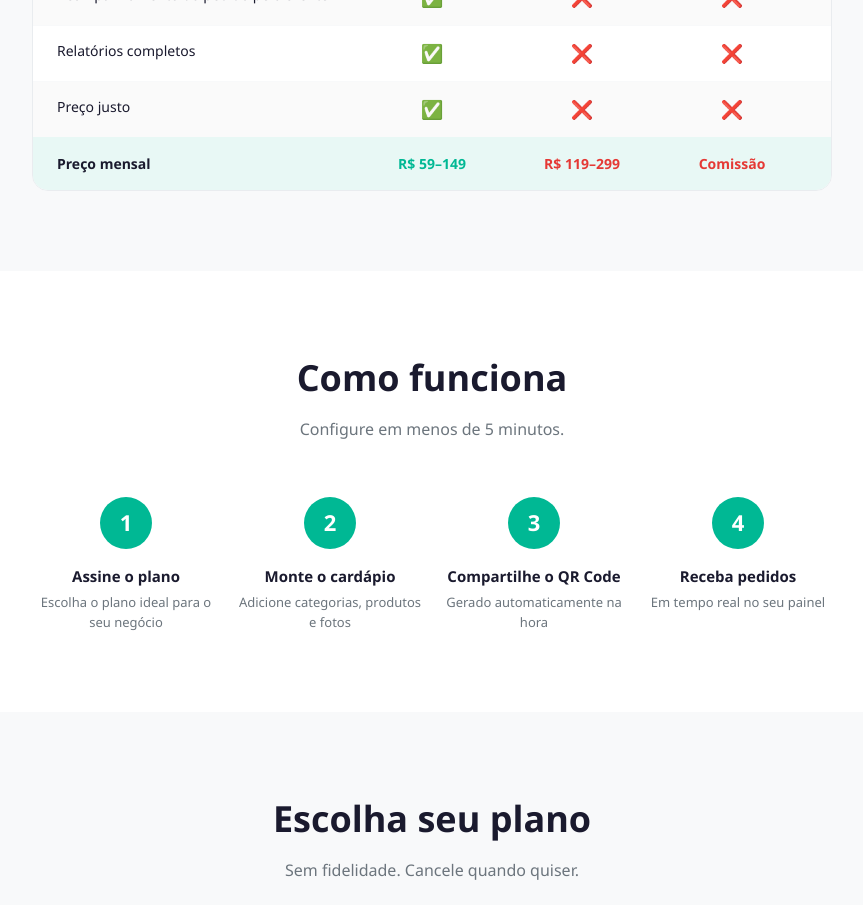
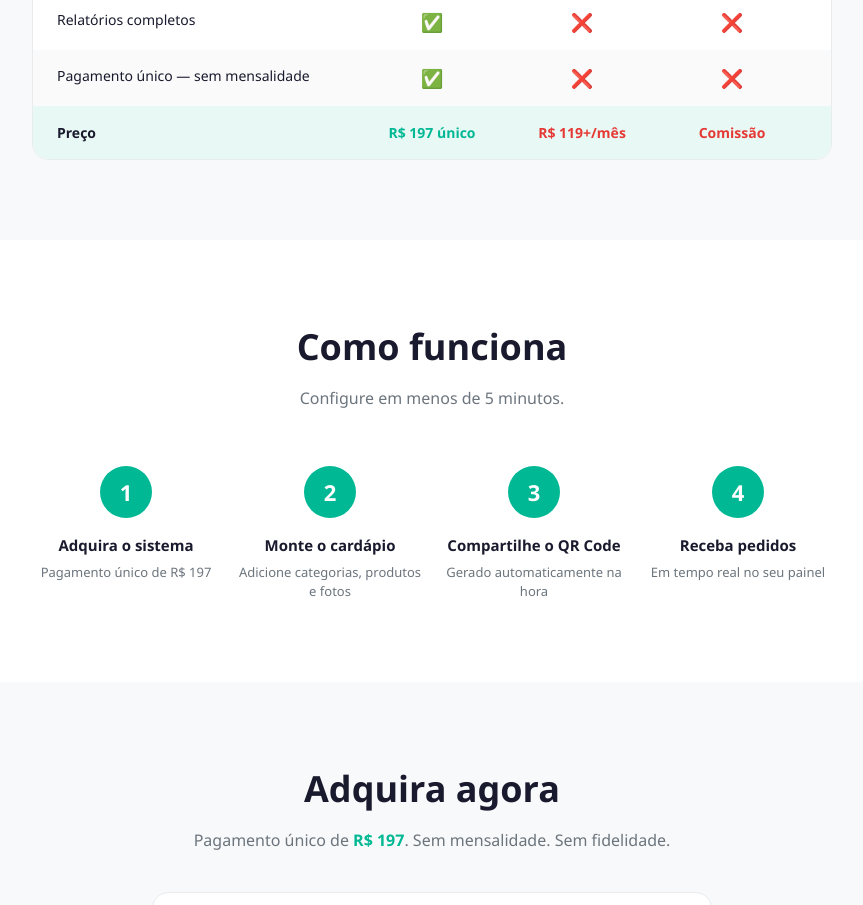
Before and after one commit to nexaragency/cardapio-saas, a Next.js app: page /landing in a window 1280 px wide. Shown: the part 1880-2785 px from the top of the page, without its empty margins (208-1071 px from the left). Built offline with nearby package versions, Linux system fonts and the light colour scheme.

Commit message:
feat: landing page com preco unico R$ 197

```diff
--- a/src/app/landing/page.js
+++ b/src/app/landing/page.js
@@ -2,62 +2,7 @@
 
 import { useState } from 'react'
 
-const PLANS = [
-  {
-    id: 'starter',
-    name: 'Starter',
-    price: 59,
-    desc: 'Ideal para quem está começando',
-    features: [
-      'Cardápio digital ilimitado',
-      'Pedidos via delivery',
-      'QR Code geral',
-      'Relatórios básicos',
-      'Suporte via chat'
-    ]
-  },
-  {
-    id: 'pro',
-    name: 'Pro',
-    price: 99,
-    desc: 'Para restaurantes com salão',
-    highlight: true,
-    features: [
-      'Tudo do Starter',
-      'Gestão do Salão completa',
-      'QR Code por mesa',
-      'Identificação automática de mesa',
-      'Histórico de clientes'
-    ]
-  },
-  {
-    id: 'premium',
-    name: 'Premium',
-    price: 149,
-    desc: 'Para operações maiores',
-    features: [
-      'Tudo do Pro',
-      'Personalização de cores do cardápio',
-      'Exportar relatórios em PDF',
-      'Seção de destaques no cardápio',
-      'Suporte prioritário via chat'
-    ]
-  }
-]
-
-const COMPARATIVO = [
-  { recurso: 'Cardápio digital', nexar: true, anotaai: true, ifood: true },
-  { recurso: 'Gestão de delivery', nexar: true, anotaai: true, ifood: true },
-  { recurso: 'Gestão do salão com QR Code por mesa', nexar: true, anotaai: false, ifood: false },
-  { recurso: 'Pedidos em tempo real', nexar: true, anotaai: true, ifood: false },
-  { recurso: 'Sem comissão por pedido', nexar: true, anotaai: true, ifood: false },
-  { recurso: 'Acompanhamento do pedido pelo cliente', nexar: true, anotaai: false, ifood: false },
-  { recurso: 'Relatórios completos', nexar: true, anotaai: false, ifood: false },
-  { recurso: 'Preço justo', nexar: true, anotaai: false, ifood: false },
-]
-
 export default function Landing() {
-  const [selectedPlan, setSelectedPlan] = useState('pro')
   const [cpfCnpj, setCpfCnpj] = useState('')
   const [phone, setPhone] = useState('')
   const [name, setName] = useState('')
@@ -91,14 +36,14 @@ export default function Landing() {
     if (tenantError) { setError('Erro ao criar conta: ' + tenantError.message); setProcessing(false); return }
 
     await supabase.from('users').insert({ id: userId, tenant_id: tenant.id, email, name })
-    await supabase.from('subscriptions').insert({ tenant_id: tenant.id, status: 'pending', plan_name: selectedPlan })
+    await supabase.from('subscriptions').insert({ tenant_id: tenant.id, status: 'pending', plan_name: 'premium' })
 
     const res = await fetch('/api/asaas/checkout', {
       method: 'POST',
       headers: { 'Content-Type': 'application/json' },
       body: JSON.stringify({
         tenant_id: tenant.id,
-        plan_name: selectedPlan,
+        plan_name: 'premium',
         email,
         name,
         cpfCnpj: cpfCnpj.replace(/\D/g, ''),
@@ -111,6 +56,26 @@ export default function Landing() {
 
     window.location.href = data.payment_url
   }
+
+  const features = [
+    { icon: '📱', title: 'Cardápio Digital', desc: 'Seu cardápio sempre atualizado, acessível por QR Code em qualquer celular. Sem baixar aplicativo.' },
+    { icon: '🛵', title: 'Gestão de Delivery', desc: 'Receba pedidos com endereço, bairro e taxa de entrega calculada automaticamente.' },
+    { icon: '🪑', title: 'Gestão do Salão', desc: 'QR Code individual por mesa. O pedido chega identificado sem o garçom precisar perguntar nada.' },
+    { icon: '📋', title: 'Pedidos em Tempo Real', desc: 'Acompanhe cada pedido do recebimento até a entrega. Status atualizado automaticamente.' },
+    { icon: '📊', title: 'Relatórios Completos', desc: 'Faturamento do dia, ticket médio, produtos mais vendidos e bairros com mais pedidos.' },
+    { icon: '⚡', title: 'Configure em Minutos', desc: 'Cadastre seu restaurante, adicione os produtos e compartilhe o link. Sem complicação.' }
+  ]
+
+  const COMPARATIVO = [
+    { recurso: 'Cardápio digital', nexar: true, anotaai: true, ifood: true },
+    { recurso: 'Gestão de delivery', nexar: true, anotaai: true, ifood: true },
+    { recurso: 'Gestão do salão com QR Code por mesa', nexar: true, anotaai: false, ifood: false },
+    { recurso: 'Pedidos em tempo real', nexar: true, anotaai: true, ifood: false },
+    { recurso: 'Sem comissão por pedido', nexar: true, anotaai: true, ifood: false },
+    { recurso: 'Acompanhamento do pedido pelo cliente', nexar: true, anotaai: false, ifood: false },
+    { recurso: 'Relatórios completos', nexar: true, anotaai: false, ifood: false },
+    { recurso: 'Pagamento único — sem mensalidade', nexar: true, anotaai: false, ifood: false },
+  ]
 
   return (
     <div style={{ fontFamily: 'Segoe UI, sans-serif', background: '#fff', color: '#1A1A2E' }}>
@@ -131,17 +96,17 @@ export default function Landing() {
       </nav>
 
       {/* HERO */}
-      <section style={{ paddingTop: 120, paddingBottom: 80, background: 'linear-gradient(180deg, #F0FDF9 0%, #fff 100%)', textAlign: 'center', padding: '140px 24px 80px' }}>
+      <section style={{ paddingTop: 140, paddingBottom: 80, background: 'linear-gradient(180deg, #F0FDF9 0%, #fff 100%)', textAlign: 'center', padding: '140px 24px 80px' }}>
         <div style={{ maxWidth: 740, margin: '0 auto' }}>
           <div style={{ display: 'inline-flex', alignItems: 'center', gap: 8, background: '#1A1A2E', borderRadius: 20, padding: '6px 16px', fontSize: 13, color: '#fff', fontWeight: 600, marginBottom: 28 }}>
             <img src="/nexar.png" alt="Nexar" style={{ width: 16, height: 16, objectFit: 'contain' }} />
             Nexar Agency
           </div>
           <h1 style={{ fontSize: 52, fontWeight: 800, color: '#1A1A2E', margin: '0 0 20px', lineHeight: 1.15 }}>
-            Cardápio digital profissional para o seu negócio
+            Cardápio digital profissional por apenas <span style={{ color: '#00B894' }}>R$ 197</span>
           </h1>
           <p style={{ fontSize: 18, color: '#6C757D', margin: '0 0 16px', lineHeight: 1.7 }}>
-            Delivery, salão e relatórios em um só lugar. Receba pedidos em tempo real, gerencie suas mesas com QR Code e tenha o controle total do seu negócio.
+            Pagamento único, sem mensalidade. Delivery, salão e relatórios em um só lugar.
           </p>
           <p style={{ fontSize: 15, color: '#00B894', fontWeight: 600, margin: 0 }}>
             Desenvolvido pela Nexar Agency — tecnologia feita para o seu negócio crescer.
@@ -157,14 +122,7 @@ export default function Landing() {
             <p style={{ fontSize: 16, color: '#6C757D', margin: 0 }}>De delivery a salão, do cardápio aos relatórios — em um só sistema.</p>
           </div>
           <div style={{ display: 'grid', gridTemplateColumns: '1fr 1fr 1fr', gap: 24 }}>
-            {[
-              { icon: '📱', title: 'Cardápio Digital', desc: 'Seu cardápio sempre atualizado, acessível por QR Code em qualquer celular. Sem baixar aplicativo.' },
-              { icon: '🛵', title: 'Gestão de Delivery', desc: 'Receba pedidos com endereço, bairro e taxa de entrega calculada automaticamente.' },
-              { icon: '🪑', title: 'Gestão do Salão', desc: 'QR Code individual por mesa. O pedido chega identificado sem o garçom precisar perguntar nada.' },
-              { icon: '📋', title: 'Pedidos em Tempo Real', desc: 'Acompanhe cada pedido do recebimento até a entrega. Status atualizado automaticamente.' },
-              { icon: '📊', title: 'Relatórios Completos', desc: 'Faturamento do dia, ticket médio, produtos mais vendidos e bairros com mais pedidos.' },
-              { icon: '⚡', title: 'Configure em Minutos', desc: 'Cadastre seu restaurante, adicione os produtos e compartilhe o link. Sem complicação.' }
-            ].map(f => (
+            {features.map(f => (
               <div key={f.title} style={{ background: '#F8F9FA', borderRadius: 14, padding: 28 }}>
                 <div style={{ fontSize: 36, marginBottom: 16 }}>{f.icon}</div>
                 <div style={{ fontWeight: 700, fontSize: 16, color: '#1A1A2E', marginBottom: 8 }}>{f.title}</div>
@@ -198,9 +156,9 @@ export default function Landing() {
               </div>
             ))}
             <div style={{ display: 'grid', gridTemplateColumns: '2fr 1fr 1fr 1fr', padding: '16px 24px', background: '#E8F8F5' }}>
-              <div style={{ fontSize: 14, fontWeight: 700, color: '#1A1A2E' }}>Preço mensal</div>
-              <div style={{ fontSize: 14, fontWeight: 800, color: '#00B894', textAlign: 'center' }}>R$ 59–149</div>
-              <div style={{ fontSize: 14, fontWeight: 600, color: '#e53935', textAlign: 'center' }}>R$ 119–299</div>
+              <div style={{ fontSize: 14, fontWeight: 700, color: '#1A1A2E' }}>Preço</div>
+              <div style={{ fontSize: 14, fontWeight: 800, color: '#00B894', textAlign: 'center' }}>R$ 197 único</div>
+              <div style={{ fontSize: 14, fontWeight: 600, color: '#e53935', textAlign: 'center' }}>R$ 119+/mês</div>
               <div style={{ fontSize: 14, fontWeight: 600, color: '#e53935', textAlign: 'center' }}>Comissão</div>
             </div>
           </div>
@@ -214,7 +172,7 @@ export default function Landing() {
           <p style={{ fontSize: 16, color: '#6C757D', margin: '0 0 56px' }}>Configure em menos de 5 minutos.</p>
           <div style={{ display: 'grid', gridTemplateColumns: '1fr 1fr 1fr 1fr', gap: 16 }}>
             {[
-              { step: '1', title: 'Assine o plano', desc: 'Escolha o plano ideal para o seu negócio' },
+              { step: '1', title: 'Adquira o sistema', desc: 'Pagamento único de R$ 197' },
               { step: '2', title: 'Monte o cardápio', desc: 'Adicione categorias, produtos e fotos' },
               { step: '3', title: 'Compartilhe o QR Code', desc: 'Gerado automaticamente na hora' },
               { step: '4', title: 'Receba pedidos', desc: 'Em tempo real no seu painel' }
@@ -231,51 +189,42 @@ export default function Landing() {
         </div>
       </section>
 
-      {/* PLANOS + CHECKOUT */}
-      <section style={{ padding: '80px 24px', background: '#F8F9FA' }} id="planos">
-        <div style={{ maxWidth: 1000, margin: '0 auto' }}>
-          <div style={{ textAlign: 'center', marginBottom: 48 }}>
-            <h2 style={{ fontSize: 36, fontWeight: 700, margin: '0 0 12px' }}>Escolha seu plano</h2>
-            <p style={{ fontSize: 16, color: '#6C757D', margin: 0 }}>Sem fidelidade. Cancele quando quiser.</p>
+      {/* CHECKOUT */}
+      <section style={{ padding: '80px 24px', background: '#F8F9FA' }} id="adquirir">
+        <div style={{ maxWidth: 560, margin: '0 auto' }}>
+          <div style={{ textAlign: 'center', marginBottom: 40 }}>
+            <h2 style={{ fontSize: 36, fontWeight: 700, margin: '0 0 12px' }}>Adquira agora</h2>
+            <p style={{ fontSize: 16, color: '#6C757D', margin: 0 }}>Pagamento único de <strong style={{ color: '#00B894' }}>R$ 197</strong>. Sem mensalidade. Sem fidelidade.</p>
           </div>
 
-          <div style={{ display: 'grid', gridTemplateColumns: '1fr 1fr 1fr', gap: 20, marginBottom: 48 }}>
-            {PLANS.map(plan => (
-              <div key={plan.id} onClick={() => setSelectedPlan(plan.id)}
-                style={{ background: selectedPlan === plan.id ? '#00B894' : '#fff', border: selectedPlan === plan.id ? 'none' : '1px solid #E9ECEF', borderRadius: 16, padding: 28, cursor: 'pointer', position: 'relative', transition: 'all 0.15s' }}>
-                {plan.highlight && selectedPlan !== plan.id && (
-                  <div style={{ position: 'absolute', top: -12, left: '50%', transform: 'translateX(-50%)', background: '#1A1A2E', color: '#fff', fontSize: 11, fontWeight: 700, padding: '4px 14px', borderRadius: 20, whiteSpace: 'nowrap' }}>
-                    MAIS POPULAR
+          <div style={{ background: '#fff', border: '1px solid #E9ECEF', borderRadius: 16, padding: 32, marginBottom: 20 }}>
+            <div style={{ background: '#E8F8F5', border: '1px solid #00B894', borderRadius: 12, padding: '16px 20px', marginBottom: 24 }}>
+              <div style={{ fontWeight: 700, fontSize: 16, color: '#00B894', marginBottom: 8 }}>Nexar - Cardápio Digital</div>
+              <div style={{ display: 'flex', flexDirection: 'column', gap: 6 }}>
+                {[
+                  'Cardápio digital ilimitado',
+                  'Gestão de delivery com taxa por bairro',
+                  'Gestão do Salão + QR Code por mesa',
+                  'Pedidos em tempo real',
+                  'Relatórios completos + exportar PDF',
+                  'Histórico de clientes',
+                  'Personalização de cores',
+                  'Seção de destaques',
+                  'Suporte via chat'
+                ].map(f => (
+                  <div key={f} style={{ display: 'flex', alignItems: 'center', gap: 8 }}>
+                    <span style={{ color: '#00B894', fontSize: 12, fontWeight: 700 }}>✓</span>
+                    <span style={{ fontSize: 13, color: '#1A1A2E' }}>{f}</span>
                   </div>
-                )}
-                <div style={{ marginBottom: 16 }}>
-                  <div style={{ fontSize: 18, fontWeight: 700, color: selectedPlan === plan.id ? '#fff' : '#1A1A2E', marginBottom: 4 }}>{plan.name}</div>
-                  <div style={{ fontSize: 13, color: selectedPlan === plan.id ? 'rgba(255,255,255,0.75)' : '#6C757D' }}>{plan.desc}</div>
-                </div>
-                <div style={{ marginBottom: 20 }}>
-                  <span style={{ fontSize: 38, fontWeight: 800, color: selectedPlan === plan.id ? '#fff' : '#1A1A2E' }}>R$ {plan.price}</span>
-                  <span style={{ fontSize: 14, color: selectedPlan === plan.id ? 'rgba(255,255,255,0.75)' : '#6C757D' }}>/mês</span>
-                </div>
-                <div style={{ display: 'flex', flexDirection: 'column', gap: 8 }}>
-                  {plan.features.map(f => (
-                    <div key={f} style={{ display: 'flex', alignItems: 'center', gap: 8 }}>
-                      <div style={{ width: 16, height: 16, background: selectedPlan === plan.id ? 'rgba(255,255,255,0.2)' : '#E8F8F5', borderRadius: '50%', display: 'flex', alignItems: 'center', justifyContent: 'center', fontSize: 9, color: selectedPlan === plan.id ? '#fff' : '#00B894', fontWeight: 700, flexShrink: 0 }}>✓</div>
-                      <span style={{ fontSize: 13, color: selectedPlan === plan.id ? 'rgba(255,255,255,0.9)' : '#6C757D' }}>{f}</span>
-                    </div>
-                  ))}
-                </div>
-                {selectedPlan === plan.id && (
-                  <div style={{ marginTop: 16, padding: '6px', background: 'rgba(255,255,255,0.2)', borderRadius: 8, textAlign: 'center', fontSize: 12, fontWeight: 700, color: '#fff' }}>
-                    Selecionado
-                  </div>
-                )}
+                ))}
               </div>
-            ))}
-          </div>
+              <div style={{ marginTop: 16, paddingTop: 16, borderTop: '1px solid #00B89430', display: 'flex', justifyContent: 'space-between', alignItems: 'center' }}>
+                <span style={{ fontSize: 14, color: '#6C757D' }}>Total</span>
+                <span style={{ fontSize: 28, fontWeight: 800, color: '#00B894' }}>R$ 197</span>
+              </div>
+            </div>
 
-          {/* FORMULÁRIO */}
-          <div style={{ maxWidth: 480, margin: '0 auto', background: '#fff', border: '1px solid #E9ECEF', borderRadius: 16, padding: 32 }}>
-            <div style={{ fontSize: 12, fontWeight: 600, color: '#6C757D', letterSpacing: '0.8px', marginBottom: 20 }}>SEUS DADOS</div>
+            <div style={{ fontSize: 12, fontWeight: 600, color: '#6C757D', letterSpacing: '0.8px', marginBottom: 16 }}>SEUS DADOS</div>
 
             <input type="text" placeholder="Nome do restaurante *" value={name}
               onChange={e => setName(e.target.value)}
@@ -305,11 +254,11 @@ export default function Landing() {
 
             <button onClick={handleSubscribe} disabled={processing}
               style={{ width: '100%', padding: '14px', background: '#00B894', color: '#fff', border: 'none', borderRadius: 10, cursor: 'pointer', fontSize: 15, fontWeight: 700 }}>
-              {processing ? 'Processando...' : 'Assinar plano ' + PLANS.find(p => p.id === selectedPlan)?.name + ' — R$ ' + PLANS.find(p => p.id === selectedPlan)?.price + '/mês'}
+              {processing ? 'Processando...' : 'Adquirir por R$ 197'}
             </button>
 
             <p style={{ textAlign: 'center', fontSize: 12, color: '#adb5bd', margin: '12px 0 0' }}>
-              Pagamento seguro. Sem fidelidade. Cancele quando quiser.
+              Pagamento seguro. Sem mensalidade. Sem fidelidade.
             </p>
           </div>
         </div>
```
